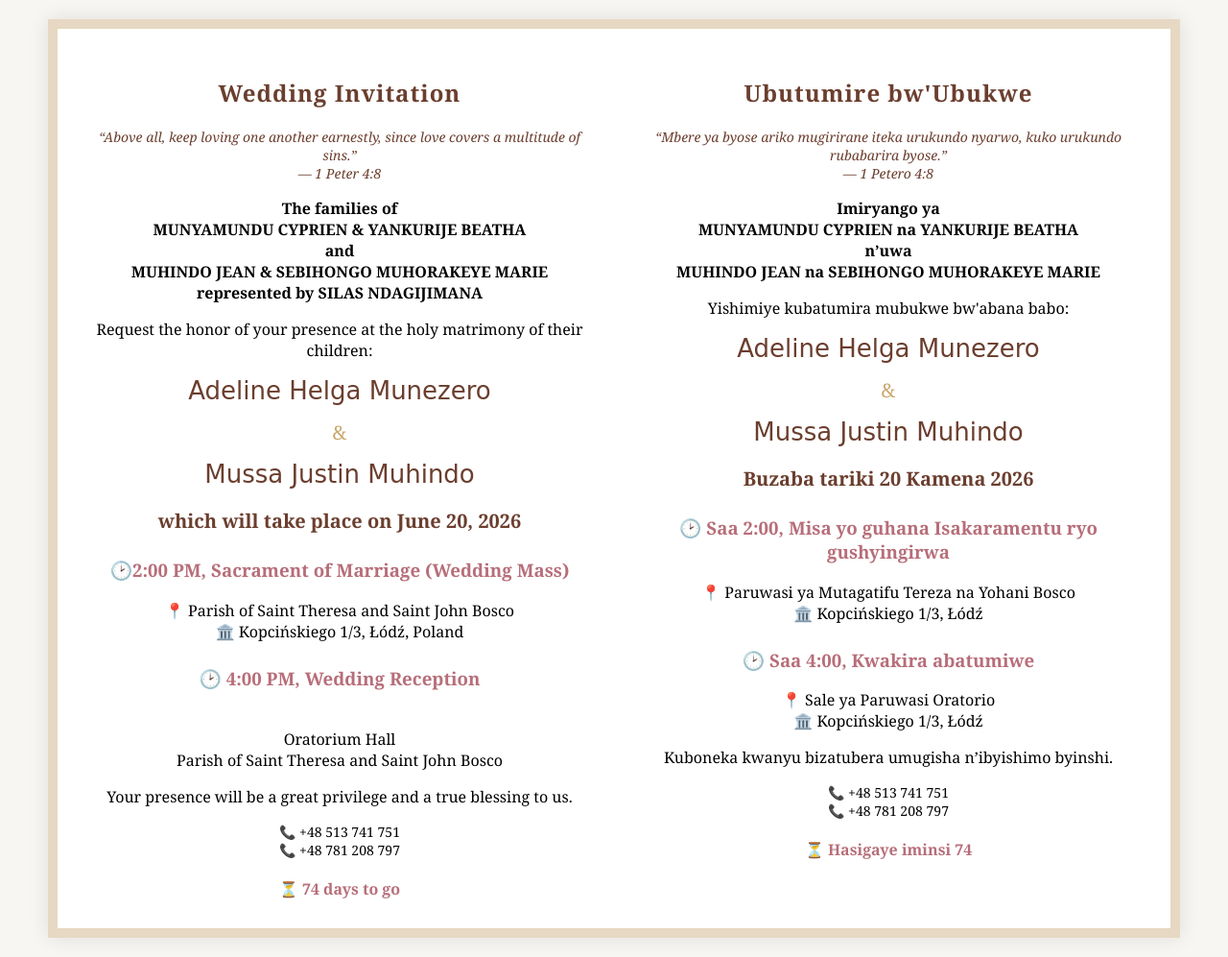
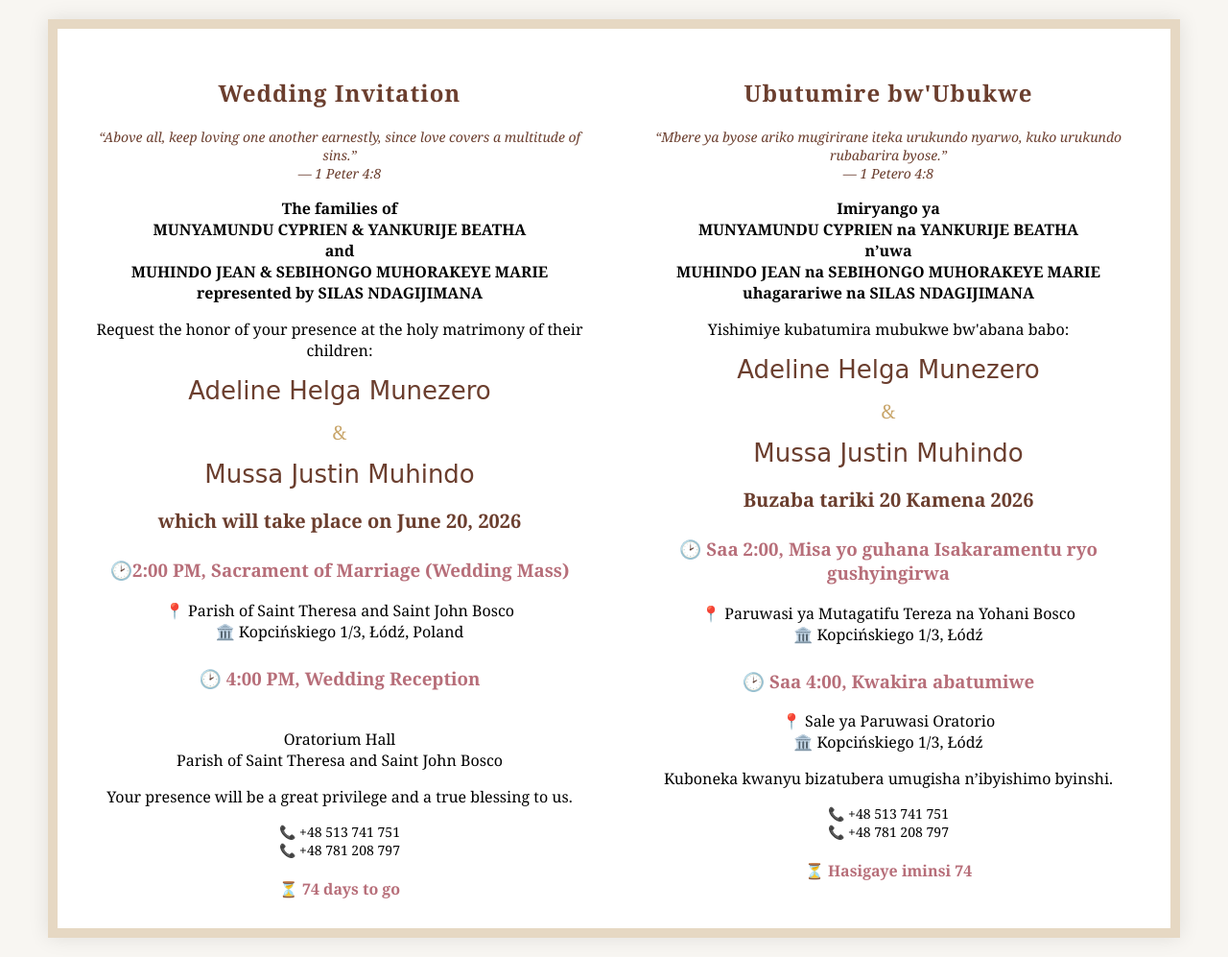
Before and after one commit to jmussamuhindo/wed, a Flask app: page / in a window 1280 px wide. Shown: the whole page at 96% size. Run offline with Flask 3, Linux system fonts and the light colour scheme.

Commit message:
update name

```diff
--- a/templates/index.html
+++ b/templates/index.html
@@ -159,7 +159,7 @@
             <p><strong>Imiryango ya<br>
                 MUNYAMUNDU CYPRIEN na YANKURIJE BEATHA<br>
                 n’uwa<br>
-                MUHINDO JEAN na SEBIHONGO MUHORAKEYE MARIE
+                MUHINDO JEAN na SEBIHONGO MUHORAKEYE MARIE uhagarariwe na SILAS NDAGIJIMANA
             </strong></p>
 
             <p>Yishimiye kubatumira mubukwe bw'abana babo: </p>
```
